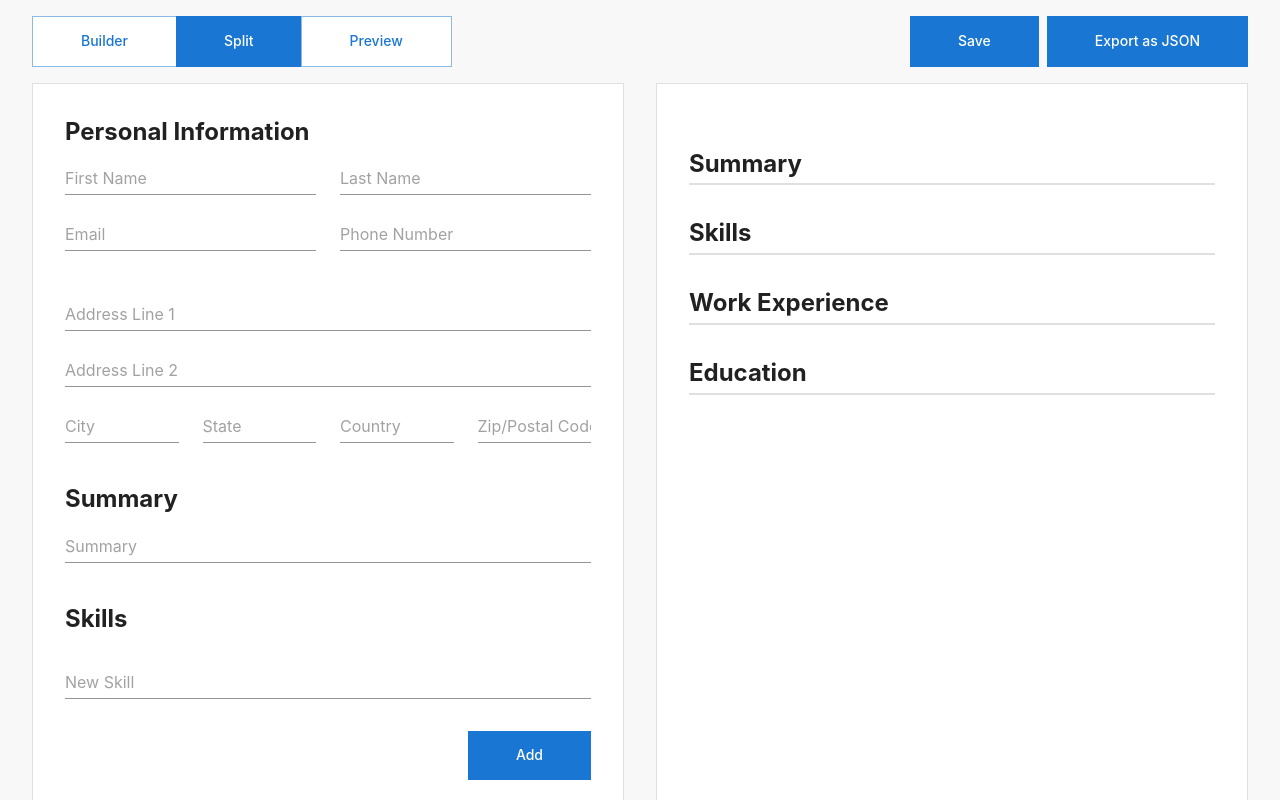
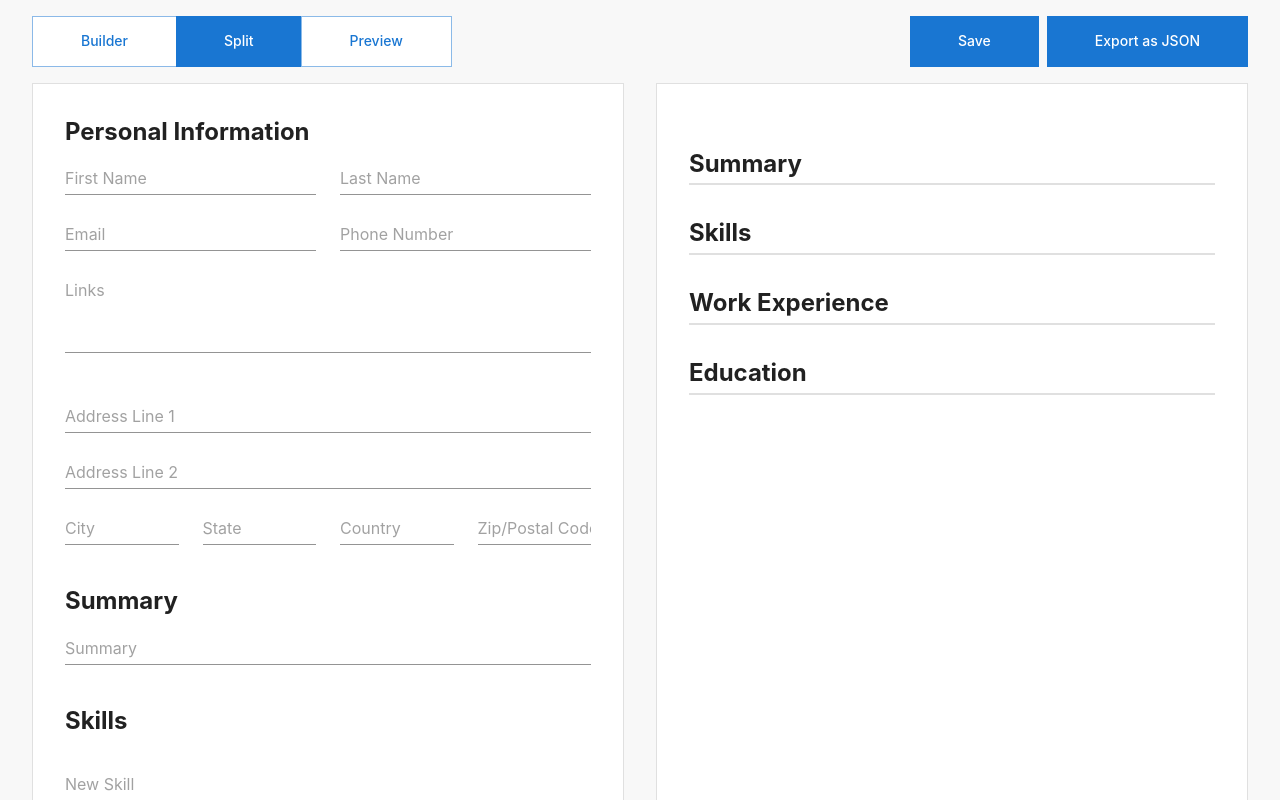
Before and after one commit to matthewwolfe/resume-builder, a Next.js app: page / in a window 1280 px wide. Shown: the top 800 px of the page. Built offline with nearby package versions, Linux system fonts and the light colour scheme.

Commit message:
add links to personal info

```diff
--- a/src/components/PersonalInfo/PersonalInfoForm/PersonalInfoForm.tsx
+++ b/src/components/PersonalInfo/PersonalInfoForm/PersonalInfoForm.tsx
@@ -1,13 +1,15 @@
 import Typography from '@mui/material/Typography';
 import Grid from '@mui/material/Grid';
 import { TextField } from 'design';
-import { Props } from './PersonalInfoForm.types';
+
+import type { Props } from './PersonalInfoForm.types';
 
 function PersonalInfoForm({
   firstName,
   lastName,
   email,
   phoneNumber,
+  links,
   address1,
   address2,
   city,
@@ -53,6 +55,17 @@ function PersonalInfoForm({
           onChange={(e) => updatePersonalInfo({ phoneNumber: e.currentTarget.value })}
           placeholder="Phone Number"
           value={phoneNumber}
+        />
+      </Grid>
+
+      <Grid item xs={12}>
+        <TextField
+          multiline
+          minRows={3}
+          maxRows={5}
+          onChange={(e) => updatePersonalInfo({ links: e.currentTarget.value })}
+          placeholder="Links"
+          value={links}
         />
       </Grid>
 
--- a/src/components/PersonalInfo/PersonalInfoForm/PersonalInfoFormContainer.tsx
+++ b/src/components/PersonalInfo/PersonalInfoForm/PersonalInfoFormContainer.tsx
@@ -7,6 +7,7 @@ function PersonalInfoFormContainer() {
     lastName,
     email,
     phoneNumber,
+    links,
     address1,
     address2,
     city,
@@ -22,6 +23,7 @@ function PersonalInfoFormContainer() {
       lastName={lastName}
       email={email}
       phoneNumber={phoneNumber}
+      links={links}
       address1={address1}
       address2={address2}
       city={city}
--- a/src/components/PersonalInfo/PersonalInfoPreview/PersonalInfoPreview.tsx
+++ b/src/components/PersonalInfo/PersonalInfoPreview/PersonalInfoPreview.tsx
@@ -1,4 +1,4 @@
-import Typography from '@mui/material/Typography';
+import { Link, Typography } from '@mui/material';
 import { Flex } from 'design';
 import { Props } from './PersonalInfoPreview.types';
 
@@ -7,6 +7,7 @@ function PersonalInfoPreview({
   lastName,
   email,
   phoneNumber,
+  links,
   address1,
   address2,
   city,
@@ -15,6 +16,7 @@ function PersonalInfoPreview({
   zip,
 }: Props) {
   return (
+    <Flex sx={{ justifyContent: 'space-between', width: 1 }}>
       <Flex sx={{ flexDirection: 'column', width: 1 }}>
         <Typography sx={{ fontWeight: 'bold' }} variant="h5">
           {firstName} {lastName}
@@ -33,6 +35,25 @@ function PersonalInfoPreview({
           <Typography variant="body2">{phoneNumber}</Typography>
         </Flex>
       </Flex>
+
+      <Flex
+        sx={{
+          alignItems: 'flex-end',
+          flexDirection: 'column',
+          width: 1,
+        }}
+      >
+        {links.split('\n').map((link, index) => {
+          const text = link.match(/(?<=\[)[^\][]*(?=])/g);
+
+          return (
+            <Link href={link.split(' ')[0]} key={index} target="_blank">
+              {Array.isArray(text) ? text[0] : link}
+            </Link>
+          );
+        })}
+      </Flex>
+    </Flex>
   );
 }
 
--- a/src/components/PersonalInfo/PersonalInfoPreview/PersonalInfoPreviewContainer.tsx
+++ b/src/components/PersonalInfo/PersonalInfoPreview/PersonalInfoPreviewContainer.tsx
@@ -2,8 +2,19 @@ import { usePersonalInfoStore } from 'stores/usePersonalInfoStore';
 import PersonalInfoPreview from './PersonalInfoPreview';
 
 function PersonalInfoPreviewContainer() {
-  const { firstName, lastName, email, phoneNumber, address1, address2, city, state, country, zip } =
-    usePersonalInfoStore();
+  const {
+    firstName,
+    lastName,
+    email,
+    phoneNumber,
+    links,
+    address1,
+    address2,
+    city,
+    state,
+    country,
+    zip,
+  } = usePersonalInfoStore();
 
   return (
     <PersonalInfoPreview
@@ -11,6 +22,7 @@ function PersonalInfoPreviewContainer() {
       lastName={lastName}
       email={email}
       phoneNumber={phoneNumber}
+      links={links}
       address1={address1}
       address2={address2}
       city={city}
--- a/src/stores/usePersonalInfoStore/usePersonalInfoStore.ts
+++ b/src/stores/usePersonalInfoStore/usePersonalInfoStore.ts
@@ -14,6 +14,7 @@ const usePersonalInfoStore = create<PersonalInfoStore>()(
       lastName: '',
       email: '',
       phoneNumber: '',
+      links: '',
       address1: '',
       address2: '',
       city: '',
--- a/src/types/resume.types.ts
+++ b/src/types/resume.types.ts
@@ -21,6 +21,7 @@ export interface PersonalInfo extends Address {
   lastName: string;
   email: string;
   phoneNumber: string;
+  links: string;
 }
 
 export interface Summary {
```
Lines whose indentation alone changed are shown as unchanged.
